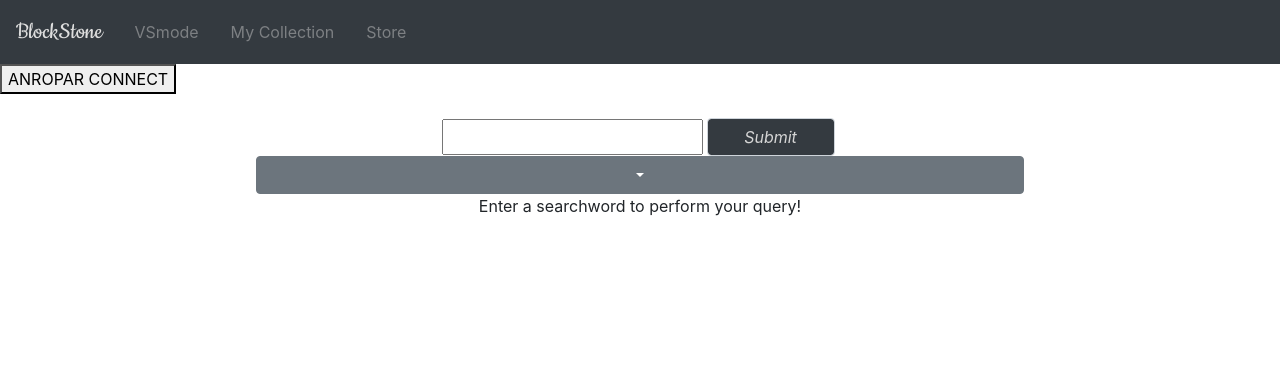
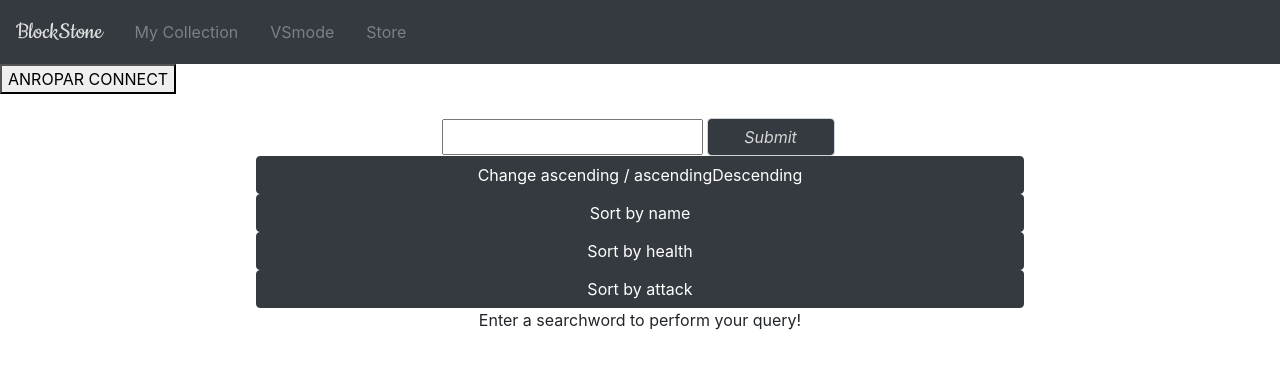
Before and after one commit to heho07/DH2642-ProjectGroup23, a React (Create React App) app: page /SearchScreen in a window 1280 px wide. Shown: the top 368 px of the page. Built offline with nearby package versions, Linux system fonts and the light colour scheme.

Commit message:
trying to fix sorting

```diff
--- a/src/App.jsx
+++ b/src/App.jsx
@@ -33,8 +33,8 @@ class App extends Component {
 
            <nav className="navbar navbar-expand-lg navbar-light bg-light">
              <Link to ="/" className="navbar-brand" >BlockStone</Link>
-               <Link to = "/ChooseDifficulty" className="nav-item nav-link"> VSmode</Link>
                <Link to = "/MyCollection" className="nav-item nav-link">My Collection</Link>
+               <Link to = "/ChooseDifficulty" className="nav-item nav-link">VSmode</Link>
                <Link to = "/searchScreen" className="nav-item nav-link">Store</Link>
              <button className="navbar-toggler" type="button" data-toggle="collapse" data-target="#navbarNavAltMarkup" aria-controls="navbarNavAltMarkup" aria-expanded="false" aria-label="Toggle navigation">
               <span className="navbar-toggler-icon"></span>
--- a/src/SearchBar/SearchBar.css
+++ b/src/SearchBar/SearchBar.css
@@ -12,3 +12,8 @@ input {
 	padding: 0.25em;
 	margin-right: 0.3%;
 }
+
+
+.btn{
+	width: 10;
+}
--- a/src/SearchBar/SearchBar.jsx
+++ b/src/SearchBar/SearchBar.jsx
@@ -66,24 +66,17 @@ class SearchBar extends Component{
 						<input id = "filter" type = "text" value = {this.state.filter} onChange = {(event) => this.handleChangeOfInput(event)}/>
 						<input type = "submit" className="form-control"></input>
 					</form>
-					<div className="dropdown" onClick={this.toggleOpen}>
-						<button className="btn btn-secondary dropdown-toggle"
-								type="button"
-								id="dropdownMenuButton"
-								data-toggle="dropdown"
-								aria-haspopup="true"
-								aria-expanded="false">
-						</button>
-						<div className= {menuClass}  aria-labelledby="dropdownMenuButton">
 
-							<button  className = "btn  btn-primary" onClick = {(e) => this.ascendingDescending()}>Change ascending / ascendingDescending</button>
-							<button onClick = {() => this.changeSortingType("name")}>Sort by name</button>
-							<button onClick = {() => this.changeSortingType("health")}>Sort by health</button>
-							<button onClick = {() => this.changeSortingType("attack")}>Sort by attack</button>
-						</div>
+
+					<button className = "sortOption btn btn-dark" onClick = {(e) => this.ascendingDescending()}>Change ascending / ascendingDescending</button>
+					<button className = "sortOption btn btn-dark" Click = {() => this.changeSortingType("name")}>Sort by name</button>
+					<button className = "sortOption btn btn-dark" onClick = {() => this.changeSortingType("health")}>Sort by health</button>
+					<button className = "sortOption btn btn-dark" onClick = {() => this.changeSortingType("attack")}>Sort by attack</button>
+
+
 					</div>
 				</div>
-			</div>
+
 		</center>
 		);
 	}
--- a/src/SearchScreen/SearchScreen.css
+++ b/src/SearchScreen/SearchScreen.css
@@ -24,3 +24,7 @@ img{
 	padding: .1rem;
 	border-top: 0;
 }
+
+.btn{
+	width: 10;
+}
```
